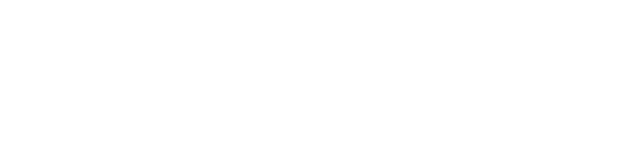
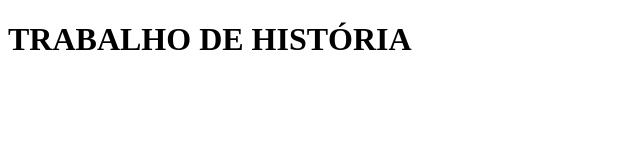
Before and after one commit to 7373000/PaginaHistoria, a plain HTML site: page index.html in a window 1280 px wide. Shown: the whole page, without its empty margins (0-640 px from the left). Drawn offline with Linux system fonts and the light colour scheme.

Commit message:
Update index.html

```diff
--- a/index.html
+++ b/index.html
@@ -1,5 +1,8 @@
 <!DOCTYPE html>
 <html lang="pt-BR">
   <head>
-      <meta charset="UTF-8">
-      <meta name="viewport" content="widht=device-width, initial-scale=1.0">
+  </head>
+  <body>
+     <h1>TRABALHO DE HISTÓRIA</h1>
+  </body>
+  </html>
```
